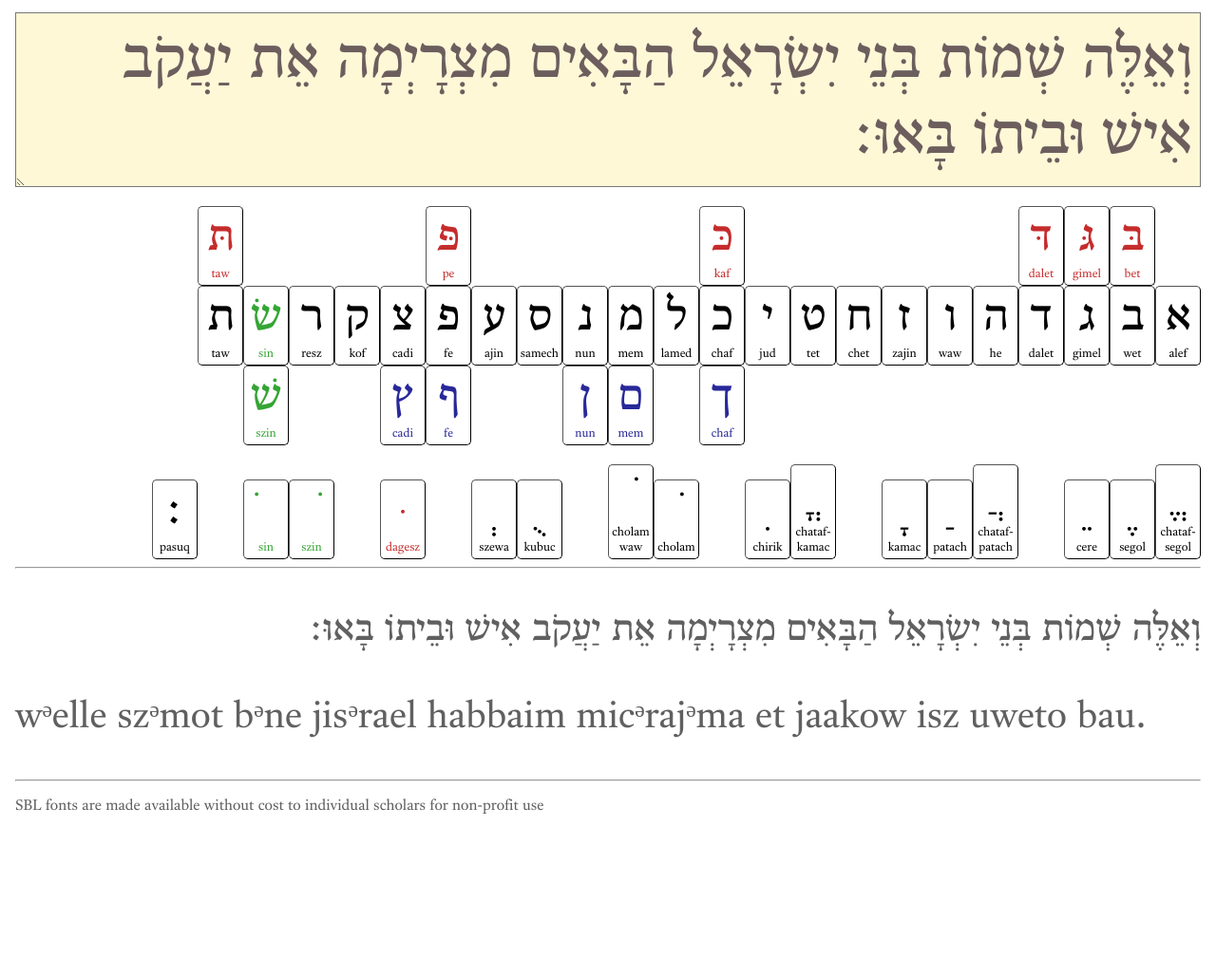
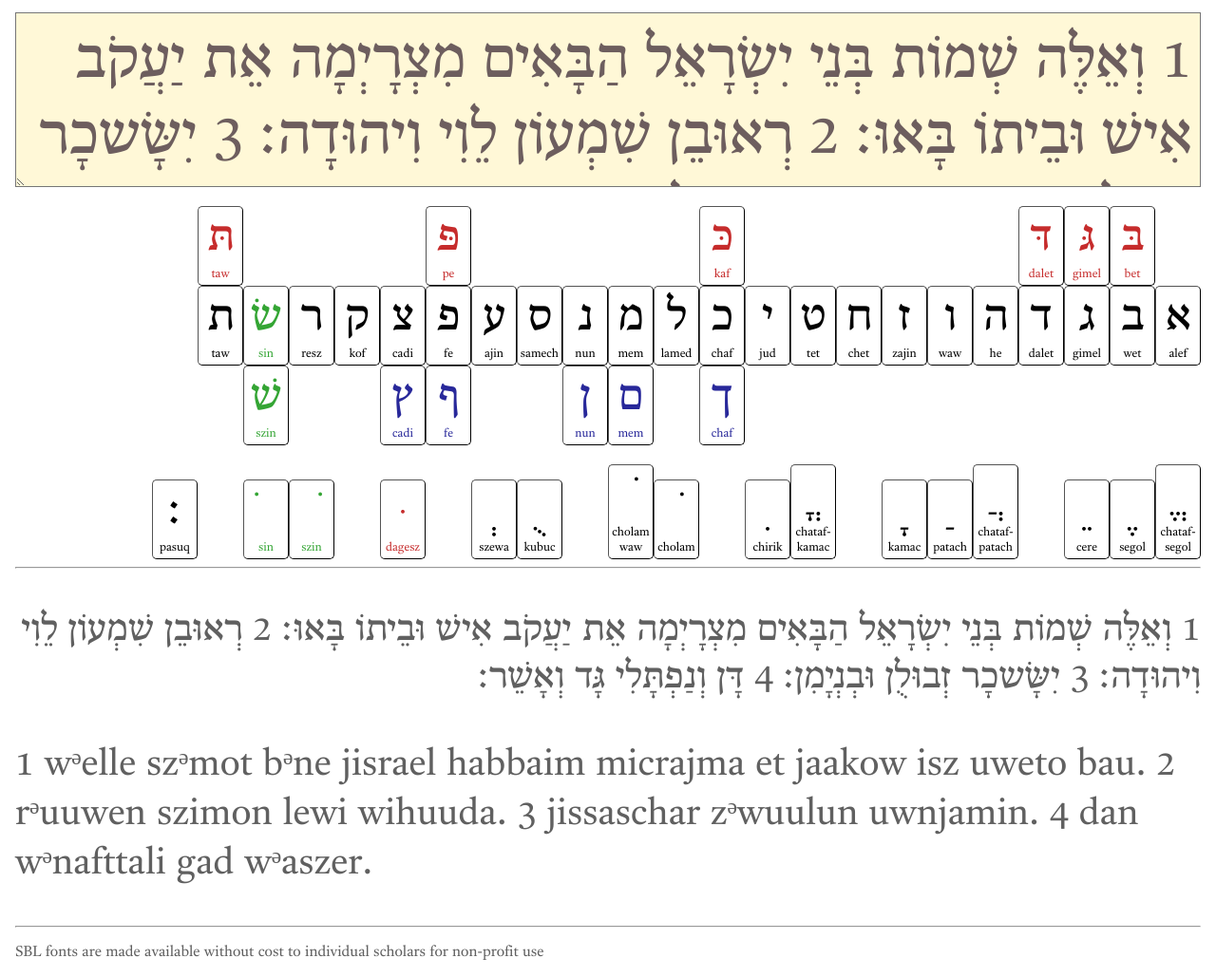
Before and after one commit to gedeonix/hebrew, a website: page public/keyboard.html in a window 1280 px wide. Shown: the part 59-1088 px from the top of the page at 95% size. Before the commit the page ends 934 px from the top, so only its background shows below. Drawn offline with nearby package versions, Linux system fonts and the light colour scheme.

Commit message:
fix transcript

```diff
--- a/public/keyboard.html
+++ b/public/keyboard.html
@@ -56,7 +56,7 @@
       <button class="key hebrew" type="button" @click="key('ט')">ט<div class="key_name">tet</div></button>
       <button class="key hebrew" type="button" @click="key('י')">י<div class="key_name">jud</div></button>
       <button class="key hebrew" type="button" @click="key('כ')">כ<div class="key_name">chaf</div></button>
-      <button class="key hebrew" type="button" @click="key('ל')">ל<div class="key_name">lamed</div></button>
+      <button class="key hebrew" type="button" @clsamogłoskaick="key('ל')">ל<div class="key_name">lamed</div></button>
       <button class="key hebrew" type="button" @click="key('מ')">מ<div class="key_name">mem</div></button>
       <button class="key hebrew" type="button" @click="key('נ')">נ<div class="key_name">nun</div></button>
       <button class="key hebrew" type="button" @click="key('ס')">ס<div class="key_name">samech</div></button>
@@ -140,8 +140,10 @@
     Vue.createApp({
         data() {
             return {
-                // text: 'בְּרֵאשִׁית בָּרָא אֱלֹהִים אֵת הַשָּׁמַיִם וְאֵת הָאָרֶץ׃'
-                text: 'וְאֵלֶּה שְׁמוֹת בְּנֵי יִשְׂרָאֵל הַבָּאִים מִצְרָיְמָה אֵת יַעֲקֹב אִישׁ וּבֵיתוֹ בָּאוּ׃'
+                text:  '1 וְאֵלֶּה שְׁמוֹת בְּנֵי יִשְׂרָאֵל הַבָּאִים מִצְרָיְמָה אֵת יַעֲקֹב אִישׁ וּבֵיתוֹ בָּאוּ׃ '
+                      + '2 רְאוּבֵן שִׁמְעוֹן לֵוִי וִיהוּדָה׃ '
+                      + '3 יִשָּׂשכָר זְבוּלֻן וּבְנְיָמִן׃ '
+                      + '4 דָּן וְנַפְתָּלִי גָּד וְאָשֵׁר׃'
             }
         },
         methods: {
--- a/src/transcript.js
+++ b/src/transcript.js
@@ -38,28 +38,29 @@ const code = {
 
   '\u05b0': 'ᵊ', //szewa = bardzo krótkie e
   '\u05b1': 'e', //chataf-segol = bardzo krótkie e
-  '\u05b2': 'a', //patah
-  '\u05b3': '?', //qamats
+  '\u05b2': 'a', //patach
+  '\u05b3': '?', //kamac
 
   // jud
-  '\u05b4\u05d9': 'i', // chirk + jud = i
+  '\u05b4\u05d9': 'i', // chirk + jud = i (mamy tylko dwa przypadki utraty jud przy: chirik i cere)
   '\u05b5\u05d9': 'e', // cere + jud = e
-
-  '\u05d9\u05b4': 'ji', // jud + chirk = ji
+  '\u05d9\u05b4': 'ji', // jud + chirk = ji (inna kolejność, najpierw jud)
 
   // waw
   '\u05d5\u05bc': 'u', // waw + dagesz (mapik) = u
   '\u05d5\u05b9': 'o', // waw + cholam = o
 
+  // he
   '\u05b6\u05d4': 'e', // segol + he = któtkie e
+
   '\u05b4': 'i', // chirik = i
-  '\u05b5': 'e', // cere = długie e
+  '\u05b5': 'e', // cere = długie egetB
   '\u05b6': 'e', // segol = któtkie e
   '\u05b7': 'a', // patah
   '\u05b8': 'a', // kamac
   '\u05b9': 'o', // cholam
   '\u05ba': '?',
-  '\u05bb': '?',
+  '\u05bb': 'u', // kubuc
   '\u05bc': '?', // dagesz
   '\u05bd': '?',
   '\u05be': '?',
@@ -109,9 +110,9 @@ const code = {
   //'שִׁי': 'szi', // TODO
   'שּׁ': 'szsz',
   שׁ: 'sz', // szin
-
   'שּׂ': 'ss',
   שׂ: 's', // sin
+  ש: 's',
 
   תּ: 't', // taw
   ת: 't',
@@ -129,6 +130,16 @@ const code = {
 const END = '׃'
 const SPACE = ' '
 const DAGESH = 'ּ'
+const SHEVA = 'ְ'
+
+function isConsonant(text, index) {
+  let value = text[index]
+  return value >= '\u05d0' && value <= '\u05ea'
+}
+
+function isFirst(text, i) {
+  return i === 0 || text[i - 1] === SPACE
+}
 
 export function transcript(str) {
   const re = new RegExp(Object.keys(code).join('|'), 'gi')
@@ -141,21 +152,44 @@ export function transcript(str) {
       key: i,
       size: i.length,
       value: value,
-      dagesz: i.length === 2 && i[1] === DAGESH
+      dagesz: i.length === 2 && i[1] === DAGESH,
+      szewa: i === SHEVA
     }
     // console.log(i, index, '['+text+']', meta, text[index+1])
 
-    // 1) podwojenie przez dagesz
+    // 1) podwojenie środkowych samogłosek przez dagesz
     if(meta.dagesz === true && meta.first === false && meta.last === false) {
+      // TODO sprawdzić, czy wczesniej jest długa lub krótka samogłoska, ale nie szewa
       value = value + value //podwojenie
     }
 
-    // 2) he na końcu
+    // 2) nieme he na końcu
     if(i === 'ה' && meta.first === false && meta.last === true) {
       return ''
     }
 
+    // 3) niema szewa wewnątrz wyrazów
+    if(meta.szewa === true && meta.first === false && meta.last === false) {
+      if(isFirst(text, index - 1)) {
+        // szewa pod pierwszą spółgłoską - jest ona wymawiana
+      }
+      else {
+        if (isConsonant(text, index - 1)) {
+          return '' // niema szewa jest w środku wyrazu
+        }
+        if(isFirst(text, index - 2)) {
+          debugger
+        }
+        else {
+          return ''
+        }
+
+      }
+    }
+
+    // 4) pomijam nieme - alef i ajin
     if (value === '') return value
+
     return value || i
   })
 }
```
Also changed, not shown: src/transcript.test.js (+8 -4 lines).
